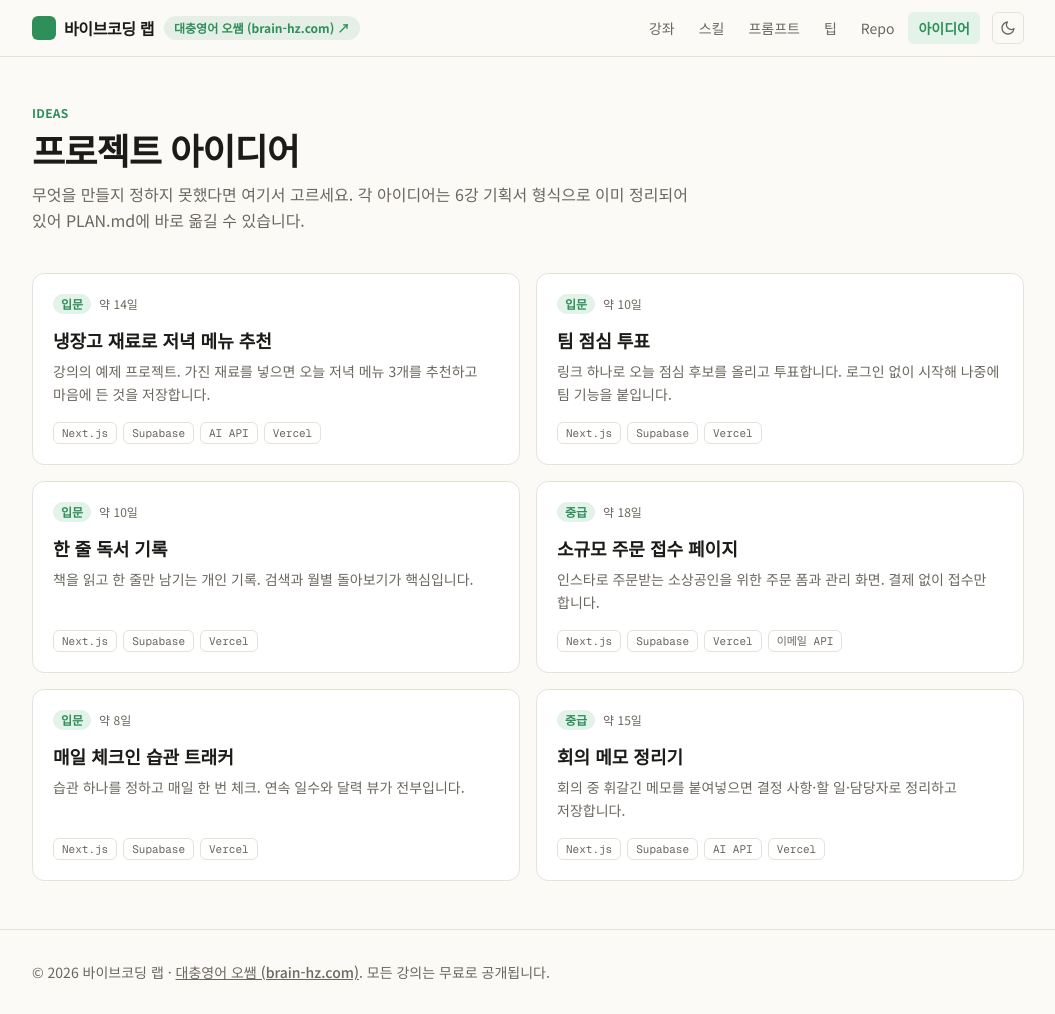
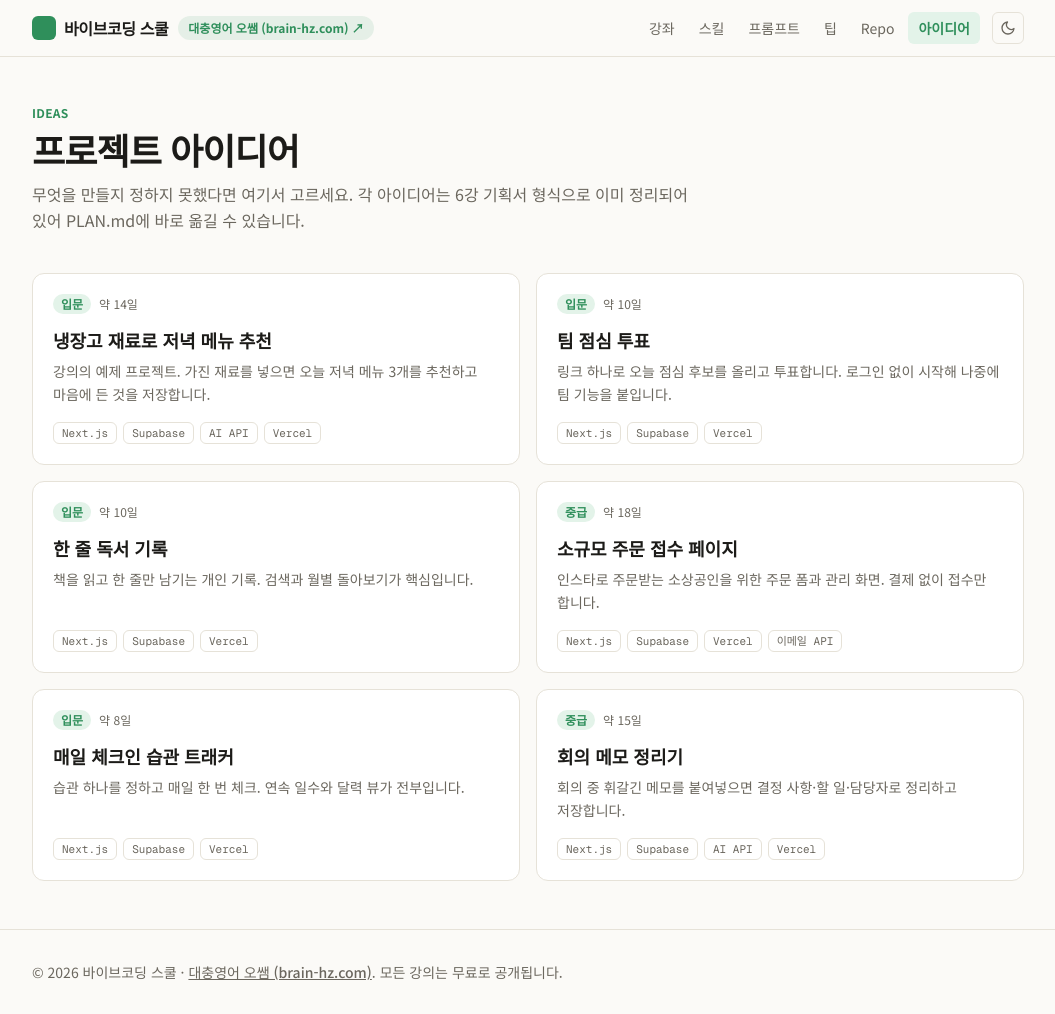
Before and after one commit to osam555/lab-site, a Next.js app: page /ideas in a window 1280 px wide. Shown: the whole page, without its empty margins (112-1167 px from the left). Built offline with nearby package versions, Linux system fonts and the light colour scheme.

Commit message:
Update site brand name from 바이브코딩 랩 to 바이브코딩 스쿨

```diff
--- a/src/app/layout.tsx
+++ b/src/app/layout.tsx
@@ -19,8 +19,8 @@ const mono = Geist_Mono({
 
 export const metadata: Metadata = {
   title: {
-    default: "바이브코딩 랩 · 대충영어 오쌤",
-    template: "%s · 바이브코딩 랩 대충영어 오쌤",
+    default: "바이브코딩 스쿨 · 대충영어 오쌤",
+    template: "%s · 바이브코딩 스쿨 대충영어 오쌤",
   },
   description:
     "코딩을 몰라도 Claude Code와 함께 홈페이지와 서비스를 만드는 무료 강의.",
@@ -47,7 +47,7 @@ export default function RootLayout({ children }: LayoutProps<"/">) {
             <div className="flex items-center gap-2.5">
               <Link href="/" className="flex items-center gap-2 font-black tracking-tight hover:opacity-90 transition-opacity">
                 <span className="inline-block h-6 w-6 rounded-md bg-accent" aria-hidden />
-                <span>바이브코딩 랩</span>
+                <span>바이브코딩 스쿨</span>
               </Link>
               <a
                 href="https://brain-hz.com/"
@@ -68,7 +68,7 @@ export default function RootLayout({ children }: LayoutProps<"/">) {
         <main className="flex-1">{children}</main>
         <footer className="border-t border-line">
           <div className="mx-auto max-w-5xl px-4 py-8 text-sm text-muted">
-            <p>© {new Date().getFullYear()} 바이브코딩 랩 · <a href="https://brain-hz.com/" target="_blank" rel="noopener noreferrer" className="hover:text-accent underline font-medium">대충영어 오쌤 (brain-hz.com)</a>. 모든 강의는 무료로 공개됩니다.</p>
+            <p>© {new Date().getFullYear()} 바이브코딩 스쿨 · <a href="https://brain-hz.com/" target="_blank" rel="noopener noreferrer" className="hover:text-accent underline font-medium">대충영어 오쌤 (brain-hz.com)</a>. 모든 강의는 무료로 공개됩니다.</p>
           </div>
         </footer>
         <Analytics />
```
Also changed, not shown: 1 other file (tests, documents, lock files or other folders).
